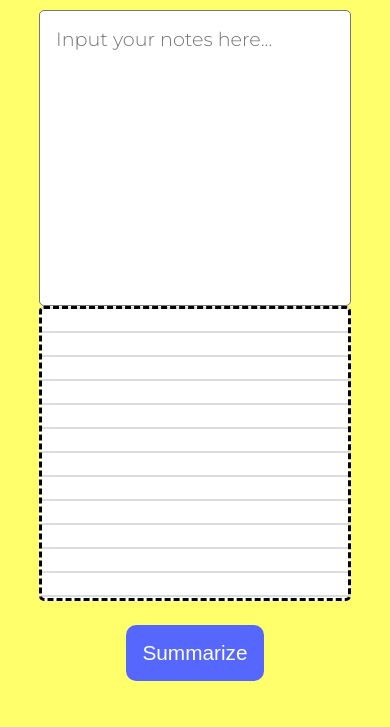
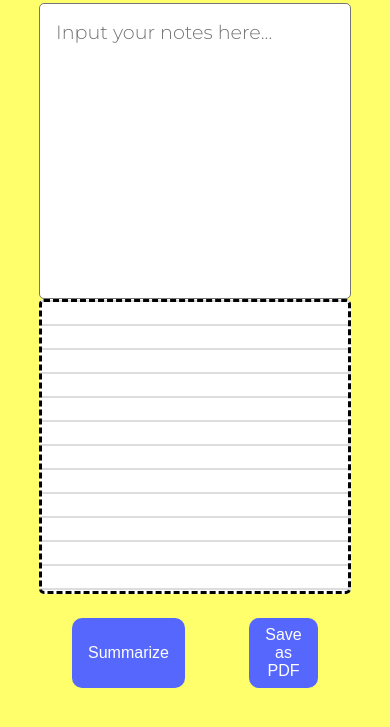
Before and after one commit to menchmallow/hackathon, a website: page public/index.html in a window 390 px wide. Shown: the part 111-838 px from the top of the page. Drawn offline with Linux system fonts and the light colour scheme.

Commit message:
improved ui

```diff
--- a/public/styles.css
+++ b/public/styles.css
@@ -141,7 +141,17 @@
   .btn-container {
     margin: 1rem 0;
     justify-content: center;
-    gap: 1rem;
+    gap: 4rem;
+  }
+
+  #generate-btn,
+  #download-pdf {
+    font-size: 1rem;
+    padding: 0.5rem 1rem;
+  }
+
+  #download-pdf {
+    display: block;
   }
 }
 
```
